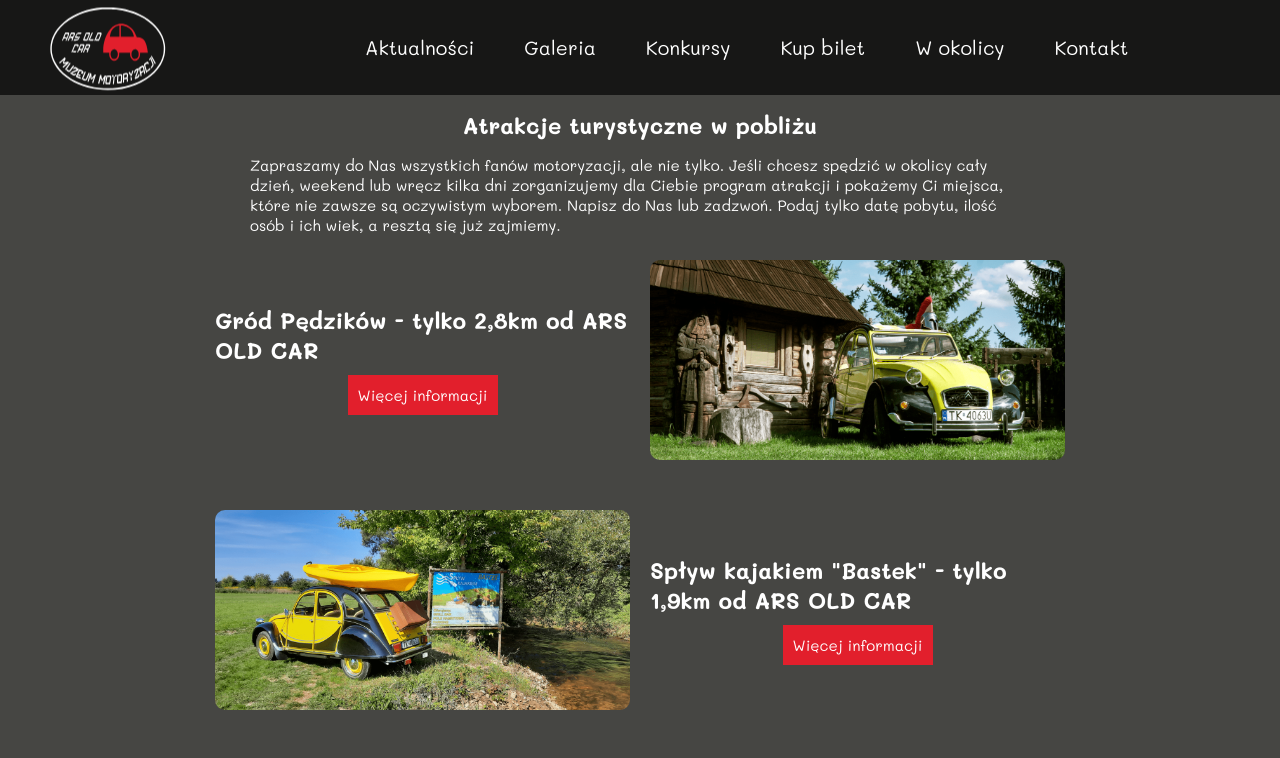
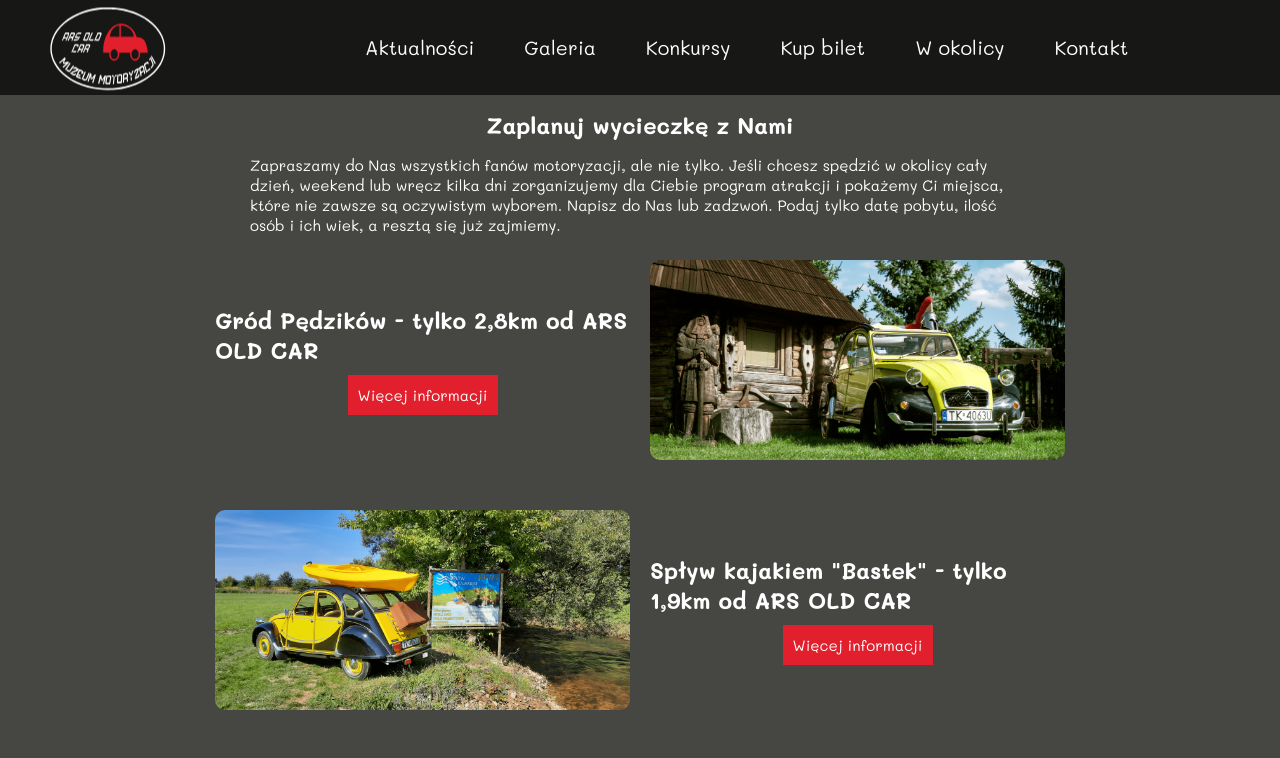
Before and after one commit to damian-guh/ars-old-car, a Next.js app: page /w-okolicy in a window 1280 px wide. Shown: the top 758 px of the page. Built offline with nearby package versions, Linux system fonts and the light colour scheme.

Commit message:
feat: add subtitles in navbar and change header title in nearby page

```diff
--- a/src/components/Nearby/index.tsx
+++ b/src/components/Nearby/index.tsx
@@ -41,9 +41,7 @@ const Nearby = () => {
       {!isModalOpen ? (
         <>
           <NearbyTitleSectionWrapper>
-            <NearbySectionTitle>
-              Atrakcje turystyczne w pobliżu
-            </NearbySectionTitle>
+            <NearbySectionTitle>Zaplanuj wycieczkę z Nami</NearbySectionTitle>
             <NearbyDesc>
               Zapraszamy do Nas wszystkich fanów motoryzacji, ale nie tylko.
               Jeśli chcesz spędzić w okolicy cały dzień, weekend lub wręcz kilka
--- a/src/utils/constants/index.ts
+++ b/src/utils/constants/index.ts
@@ -6,8 +6,8 @@ export const APP_DESC =
 export const NAV_ITEMS = [
   { title: 'Aktualności' },
   { title: 'Galeria' },
-  { title: 'Konkursy', subtitles: ['#LUBIE2CV'] },
-  { title: 'Kup bilet', subtitles: ['Rezerwacje'] },
+  { title: 'Konkursy', subtitles: ['#LUBIE2CV', 'QR'] },
+  { title: 'Kup bilet', subtitles: ['Rezerwacje', 'Cennik'] },
   { title: 'W okolicy' },
   { title: 'Kontakt' },
 ];
```
